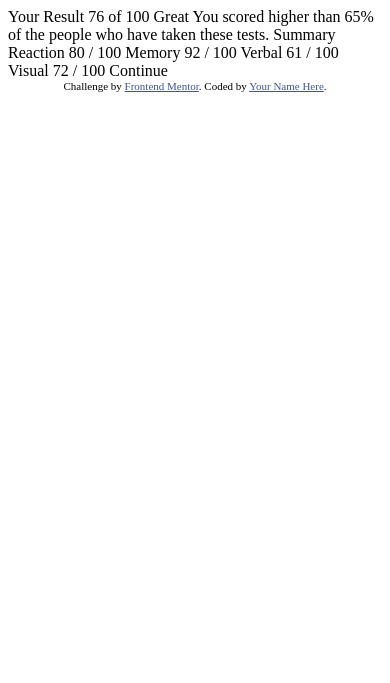
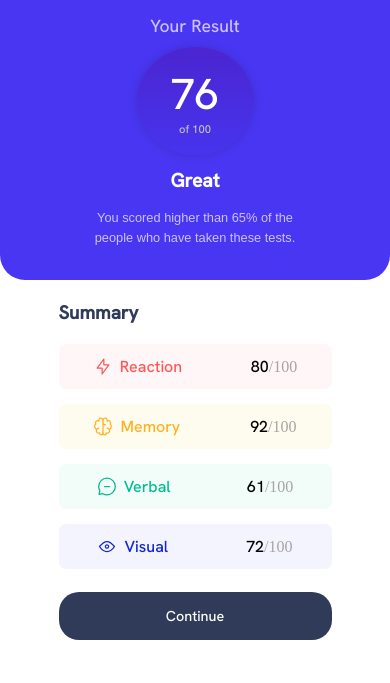
Before and after one commit to FranSantos103/frontendMentorEasy-Results-summary-component, a plain HTML site: page index.html in a window 390 px wide. Drawn offline with Linux system fonts and the light colour scheme.

Commit message:
Challenge done

```diff
--- a/index.html
+++ b/index.html
@@ -2,46 +2,60 @@
 <html lang="en">
 <head>
   <meta charset="UTF-8">
-  <meta name="viewport" content="width=device-width, initial-scale=1.0"> <!-- displays site properly based on user's device -->
-
-  <link rel="icon" type="image/png" sizes="32x32" href="./assets/images/favicon-32x32.png">
-
-  <title>Frontend Mentor | Results summary component</title>
-
-  <!-- Feel free to remove these styles or customise in your own stylesheet 👍 -->
-  <style>
-    .attribution { font-size: 11px; text-align: center; }
-    .attribution a { color: hsl(228, 45%, 44%); }
-  </style>
+  <meta name="viewport" content="width=device-width, initial-scale=1.0">
+  <title>Results summary component</title>
+  <link rel="shortcut icon" href="assets/images/favicon-32x32.png" type="image/x-icon">
+  <link rel="stylesheet" href="style.css">
 </head>
 <body>
+<main>
+    <section class="resultSection">
+     <h1 class="yourResult">Your Result</h1>
+      <div class="scoreCircle" aria-label="Your score is 76 out of 100">
+        <span class="scoreNumber">76</span>
+        <span class="scoreMax">of 100</span>
+      </div>
+      <h2 class="resultLevel">Great</h2>
+      <p class="resultDescription">You scored higher than 65% of the people who have taken these tests.</p>
+    </section>
 
-  Your Result
-  76
-  of 100
+<section class="summary">
+  <h3>Summary</h3>
+  <ul>
+    <li class="summaryList" id="reaction">
+    <div class="leftGroup">
+      <img src="assets/images/icon-reaction.svg" alt="Reaction icon">
+      <span id="categoryLabelReaction">Reaction</span>
+    </div>
+      <span class="score"><span class="scoreAchieved">80</span><span class="totalScore">/100</span></span>
+    </li>
 
-  Great
-  You scored higher than 65% of the people who have taken these tests.
+    <li class="summaryList" id="memory">
+     <div class="leftGroup">
+       <img src="assets/images/icon-memory.svg" alt="Memory icon">
+       <span class="categoryLabelMemory">Memory</span>
+     </div>
+      <span class="score"><span class="scoreAchieved">92</span><span class="totalScore">/100</span></span>
+    </li>
 
-  Summary
+    <li class="summaryList" id="verbal">
+      <div class="leftGroup">
+        <img src="assets/images/icon-verbal.svg" alt="Verbal icon">
+        <span class="verbalText">Verbal</span>
+      </div>
+      <span class="score"><span class="scoreAchieved">61</span><span class="totalScore">/100</span></span>
+    </li>
 
-  Reaction
-  80 / 100
-
-  Memory
-  92 / 100
-
-  Verbal
-  61 / 100
-
-  Visual
-  72 / 100
-
-  Continue
-
-  <div class="attribution">
-    Challenge by <a href="https://www.frontendmentor.io?ref=challenge" target="_blank">Frontend Mentor</a>.
-    Coded by <a href="#">Your Name Here</a>.
-  </div>
+    <li class="summaryList" id="visual">
+     <div class="leftGroup">
+      <img src="assets/images/icon-visual.svg" alt="Visual icon">
+      <span class="visualText">Visual</span>
+     </div>
+      <span class="score"><span class="scoreAchieved">72</span><span class="totalScore">/100</span></span>
+    </li>
+    </ul>
+    <button type="button" aria-label="Continue to next step">Continue</button>
+</section>
+</main>
 </body>
 </html>
--- /dev/null
+++ b/style.css
@@ -0,0 +1,413 @@
+*{
+    margin: 0px;
+    padding: 0px;
+    box-sizing: border-box;
+}
+
+@font-face {
+    font-family: 'HankenGrotesk-Bold';
+    src: url(assets/fonts/static/HankenGrotesk-Bold.ttf);
+    font-display: swap;
+}
+
+@font-face {
+    font-family: 'HankenGrotesk-Medium';
+    src: url(assets/fonts/static/HankenGrotesk-Medium.ttf);
+    font-display: swap;
+}
+
+body{
+    height: 100vh;
+    background-color: #ecf2ff;
+    display: flex;
+    justify-content: center;
+    align-items: center;
+}
+
+main{
+  display: flex;
+  max-width: 700px;
+  width: 100%;
+  background: #fff;
+  border-radius: 25px;
+  overflow: hidden;
+  box-shadow: 0 20px 40px rgba(0,0,0,.08);
+  position: relative;
+}
+
+.resultSection{
+  background-color: #4936f2;
+  border-radius: 25px;
+  width: 45%;
+  position: relative;
+  z-index: 2;
+  padding-bottom: 40px;
+}
+
+.yourResult{
+    color: #ccc2ff;
+    text-align: center;
+    font-family: 'HankenGrotesk-Medium',sans-serif;
+    font-weight: lighter;
+    font-size: 1.3rem;
+    margin-top: 30px;
+    margin-bottom: 30px;
+}
+
+.scoreCircle{
+    display: flex;
+    flex-direction: column;
+    justify-content: center;
+    align-items: center;
+    background: linear-gradient(#4b25d0, #4734ee);
+    width: 50%;
+    height: 40%;
+    margin-left: auto;
+    border-radius: 50%;
+    margin-right: auto;
+    color: white;
+    box-shadow: 0px 0px 10px rgba(0, 0, 0, 0.151);
+}
+
+.scoreNumber{
+    font-size: 4rem;
+    font-family: 'HankenGrotesk-Medium',sans-serif;
+}
+
+.scoreMax{
+    font-family: 'HankenGrotesk-Medium',sans-serif;
+    color: rgb(196, 191, 191);
+}
+
+.resultLevel{
+    color: white;
+    text-align: center;
+    margin-top: 20px;
+    font-size: 1.5rem;
+    font-family: 'HankenGrotesk-Medium',sans-serif;
+}
+
+.resultDescription{
+    text-align: center;
+    color: #ccc2ff;
+    width: 60%;
+    margin-left: auto;
+    margin-right: auto;
+    margin-top: 10px;
+    line-height: 20px;
+    font-family: Arial, Helvetica, sans-serif ;
+    font-size: 0.9rem;
+    padding-bottom: 20px;
+}
+
+.summary{
+    background-color: rgb(255, 255, 255);
+    width: 55%;
+    height: 100%;
+    border-bottom-right-radius: 25px ;
+    border-top-right-radius: 25px ;
+    padding-bottom: 40px;
+    position: relative;
+    z-index: 1;
+}
+
+h3{
+    margin-left: 15%;
+    margin-top: 5%;
+    font-family: 'HankenGrotesk-Medium',sans-serif;
+    color: #303b59;
+    margin-bottom: 5%;
+}
+
+ul{
+    display: flex;
+    flex-direction: column;
+    justify-content: space-around ;
+    height: 60%;
+    gap: 12px;
+}
+
+.summaryList{
+    display: flex;
+    justify-content: space-around;
+    align-items: center;
+    border-radius: 7px;
+    width: 70%;
+    margin-left: 15%;
+    height: 45px;
+}
+
+#reaction{
+    background-color: #fff6f7;
+    margin-bottom: 10px;
+}
+
+.leftGroup{
+    display: flex;
+}
+
+#categoryLabelReaction{
+    font-family: 'HankenGrotesk-Medium',sans-serif;
+    color: hsl(0, 100%, 67%);
+    margin-left: 7px;
+}
+
+.scoreAchieved{
+    font-family: 'HankenGrotesk-Medium',sans-serif;
+}
+
+.totalScore{
+    color: rgb(168, 164, 164);
+}
+
+#memory{
+    background-color: #fefcef;
+    margin-bottom: 10px;
+}
+
+.categoryLabelMemory{
+    font-family: 'HankenGrotesk-Medium',sans-serif;
+    color: hsl(39, 100%, 56%);
+    margin-left: 7px;
+}
+
+#verbal{
+    background-color: #f2fdf9;
+    margin-bottom: 10px;
+}
+
+.verbalText{
+    font-family: 'HankenGrotesk-Medium',sans-serif;
+    color: hsl(166, 100%, 37%);
+    margin-left: 7px;
+}
+
+#visual{
+    background-color: #f4f4fe;
+}
+
+.visualText{
+    font-family: 'HankenGrotesk-Medium',sans-serif;
+    color: hsl(234, 85%, 45%);
+    margin-left: 7px;
+}
+
+.categoryLabelVisual{
+    font-family: 'HankenGrotesk-Medium',sans-serif;
+    color: hsl(234, 85%, 45%);
+    margin-left: 7px;
+}
+
+button{
+    margin-left: 15%;
+    margin-top: 30px;
+    font-family: 'HankenGrotesk-Medium',sans-serif;
+    display: block;
+    background-color: #303b59;
+    color: white;
+    cursor: pointer;
+    font-size: 0.9rem;
+    border: none;
+    width: 70%;
+    padding-bottom: 15px;
+    padding-top: 15px;
+    border-radius: 20px;
+    transition: background .20s ease, transform .2s ease, box-shadow .2s ease;
+}
+
+button:hover{
+  background: linear-gradient(hsl(252, 100%, 67%), hsl(241, 81%, 54%));
+  transform: translateY(-3px);
+  box-shadow: 0 8px 20px rgba(0,0,0,0.15);
+}
+
+
+@media(max-width: 430px) {
+html, body {
+  height: 100%;
+  overflow: hidden;
+  background-color: #ffffff;
+}
+
+body{
+    background-color: #ffffff;
+    display: block;
+    height: auto;
+}
+
+ main{
+    flex-direction: column;
+    width: 100%;
+    height: auto;
+    min-height: 100vh;
+    border-radius: 0;
+}
+
+.resultSection{
+  background-color: #4936f2;
+  border-top-left-radius: 0px;
+  border-top-right-radius: 0px;
+  width: 100%;
+  height: 280px;
+  padding-bottom: 10px;
+}
+
+.yourResult{
+    font-size: 1.1rem;
+    margin-top: 14px;
+    margin-bottom: 10px;
+}
+
+.scoreCircle{
+    width: 30%;
+    height: 40%;
+}
+
+.scoreNumber{
+    font-size: 2.7rem;
+}
+
+.scoreMax{
+    font-size: 0.7rem;
+}
+
+.resultLevel{
+    margin-top: 13px;
+    font-size: 1.2rem;
+}
+
+.resultDescription{
+    margin-top: 15px;
+    line-height: 20px;
+    font-size: 0.8rem;
+    padding-bottom: 20px;
+}
+
+.summary{
+    background-color: rgb(255, 255, 255); ;
+    width: 100%;
+    height: 100%;
+    border-bottom-right-radius: 0px ;
+    border-top-right-radius: 0px ;
+}
+
+ul{
+    display: flex;
+    flex-direction: column;
+    justify-content: space-around ;
+    height: 60%;
+    gap: 5px;
+}
+
+button{
+    margin-top: 6%;
+    padding-bottom: 15px;
+    padding-top: 15px;
+}
+
+@media(max-width: 360px){
+    h3{
+    margin-top: 4px;
+    margin-bottom: 2px;
+    }
+    button{
+    margin-top: 10px;
+    padding-bottom: 12px;
+    padding-top: 12px;
+    }
+}
+
+@media(max-width: 320px){
+.resultSection{
+  background-color: #4936f2;
+  border-top-left-radius: 0px;
+  border-top-right-radius: 0px;
+  width: 100%;
+  height: 170px;
+  padding-bottom: 30px;
+}
+
+.yourResult{
+    color: #ccc2ff;
+    font-size: 1rem;
+    margin-top: 10px;
+    margin-bottom: 10px;
+}
+
+.scoreCircle{
+    width: 23%;
+    height: 38%;
+}
+
+.scoreNumber{
+    font-size: 2rem;
+    font-family: 'HankenGrotesk-Medium',sans-serif;
+}
+
+.resultLevel{
+    color: rgb(255, 255, 255);;
+    text-align: center;
+    margin-top: 10px;
+    font-size: 0.8rem;
+    font-family: 'HankenGrotesk-Medium',sans-serif;
+}
+
+.resultDescription{
+    margin-top: 5px;
+    line-height: 15px;
+    font-size: 0.7rem;
+    padding-bottom: 15px;
+}
+
+.summary{
+    background-color: rgb(255, 255, 255);
+    width: 100%;
+    height: 100%;
+    border-bottom-right-radius: 0px ;
+    border-top-right-radius: 0px ;
+    padding-bottom: 10px;
+}
+
+.summaryList{
+    height: 40px;
+}
+
+h3{
+    margin-left: 15%;
+    margin-top: 1%;
+    margin-bottom: 2%;
+}
+
+ul{
+    height: 50%;
+    gap: 10px;
+}
+
+#reaction{
+    background-color: #fff6f7;
+    margin-bottom: 0px;
+}
+
+#memory{
+    background-color: #fefcef;
+    margin-bottom: 0px;
+}
+
+.scoreAchieved{
+    font-family: 'HankenGrotesk-Medium',sans-serif;
+}
+
+#verbal{
+    background-color: #f2fdf9;
+    margin-bottom: 0px;
+}
+
+button{
+    margin-top: 7px;
+    padding-bottom: 10px;
+    padding-top: 10px;
+}
+
+}
+
+}
```
Also changed, not shown: data.json (deleted, +0 -22 lines), preview.jpg (deleted), preview.png (added), 2 other files.
